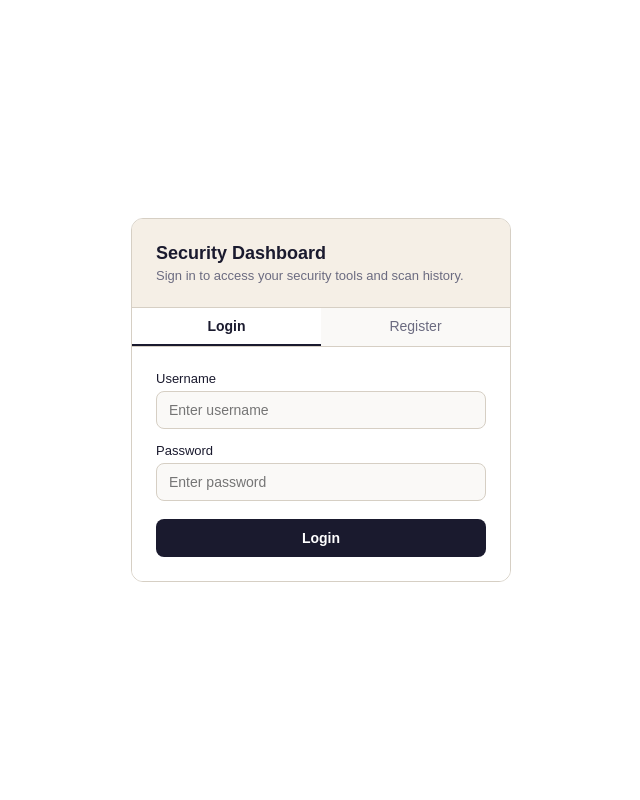
After one commit to nosrednah/security-dashboard, a Flask app: page /login in a window 1280 px wide. The commit adds this page. Shown: the whole page, without its empty margins (319-959 px from the left). Run offline with Flask 3, Linux system fonts and the light colour scheme.

Commit message:
Add user auth, SQLite database, and scan history

```diff
--- a/app.py
+++ b/app.py
@@ -1,20 +1,121 @@
-from flask import Flask, render_template, request, jsonify
+from flask import Flask, render_template, request, jsonify, redirect, url_for
+from flask_sqlalchemy import SQLAlchemy
+from flask_login import LoginManager, UserMixin, login_user, logout_user, login_required, current_user
+import bcrypt
 import requests
 import os
 from dotenv import load_dotenv
+from datetime import datetime
 
 load_dotenv()
 
 app = Flask(__name__)
+app.secret_key = os.getenv("SECRET_KEY", "dev-secret-change-in-prod")
+app.config["SQLALCHEMY_DATABASE_URI"] = "sqlite:///dashboard.db"
+app.config["SQLALCHEMY_TRACK_MODIFICATIONS"] = False
 
-@app.route('/')
+db = SQLAlchemy(app)
+login_manager = LoginManager(app)
+login_manager.login_view = "login_page"
+
+
+# --- Models ---
+
+class User(UserMixin, db.Model):
+    id = db.Column(db.Integer, primary_key=True)
+    username = db.Column(db.String(80), unique=True, nullable=False)
+    password_hash = db.Column(db.String(200), nullable=False)
+    scans = db.relationship("ScanHistory", backref="user", lazy=True)
+
+class ScanHistory(db.Model):
+    id = db.Column(db.Integer, primary_key=True)
+    user_id = db.Column(db.Integer, db.ForeignKey("user.id"), nullable=False)
+    scan_type = db.Column(db.String(20), nullable=False)
+    input_value = db.Column(db.String(300), nullable=False)
+    result = db.Column(db.String(300), nullable=False)
+    created_at = db.Column(db.DateTime, default=datetime.utcnow)
+
+
+with app.app_context():
+    db.create_all()
+
+
+@login_manager.user_loader
+def load_user(user_id):
+    return User.query.get(int(user_id))
+
+
+# --- Auth routes ---
+
+@app.route("/")
 def home():
-    return render_template('index.html')
+    if not current_user.is_authenticated:
+        return redirect(url_for("login_page"))
+    return render_template("index.html", username=current_user.username)
 
-@app.route('/check-email', methods=['POST'])
+@app.route("/login")
+def login_page():
+    return render_template("auth.html")
+
+@app.route("/register", methods=["POST"])
+def register():
+    data = request.get_json()
+    username = data.get("username", "").strip()
+    password = data.get("password", "")
+
+    if not username or not password:
+        return jsonify({"error": "Username and password required"}), 400
+    if User.query.filter_by(username=username).first():
+        return jsonify({"error": "Username already taken"}), 400
+
+    hashed = bcrypt.hashpw(password.encode(), bcrypt.gensalt())
+    user = User(username=username, password_hash=hashed.decode())
+    db.session.add(user)
+    db.session.commit()
+    login_user(user)
+    return jsonify({"success": True})
+
+@app.route("/login", methods=["POST"])
+def login():
+    data = request.get_json()
+    username = data.get("username", "").strip()
+    password = data.get("password", "")
+
+    user = User.query.filter_by(username=username).first()
+    if not user or not bcrypt.checkpw(password.encode(), user.password_hash.encode()):
+        return jsonify({"error": "Invalid username or password"}), 401
+
+    login_user(user)
+    return jsonify({"success": True})
+
+@app.route("/logout")
+@login_required
+def logout():
+    logout_user()
+    return redirect(url_for("login_page"))
+
+
+# --- History route ---
+
+@app.route("/history")
+@login_required
+def history():
+    scans = ScanHistory.query.filter_by(user_id=current_user.id).order_by(ScanHistory.created_at.desc()).limit(50).all()
+    return jsonify([{
+        "type": s.scan_type,
+        "input": s.input_value,
+        "result": s.result,
+        "time": s.created_at.strftime("%Y-%m-%d %H:%M")
+    } for s in scans])
+
+
+# --- Security tool routes ---
+
+@app.route("/check-email", methods=["POST"])
+@login_required
 def check_email():
     data = request.get_json()
-    email = data['email']
+    email = data["email"]
 
     url = "https://breachdirectory.p.rapidapi.com/"
     headers = {
@@ -22,19 +123,24 @@ def check_email():
         "X-RapidAPI-Host": "breachdirectory.p.rapidapi.com"
     }
     params = {"func": "auto", "term": email}
-
     response = requests.get(url, headers=headers, params=params)
     result = response.json()
 
     if result.get("success") and result.get("found") > 0:
-        return jsonify({'message': f'⚠️ Breach found! Your email appeared in {result["found"]} breach(es).'})
+        message = f"⚠️ Breach found! Your email appeared in {result['found']} breach(es)."
     else:
-        return jsonify({'message': '✅ Good news! No breaches found for this email.'})
+        message = "✅ Good news! No breaches found for this email."
 
-@app.route('/check-password', methods=['POST'])
+    db.session.add(ScanHistory(user_id=current_user.id, scan_type="Email", input_value=email, result=message))
+    db.session.commit()
+    return jsonify({"message": message})
+
+
+@app.route("/check-password", methods=["POST"])
+@login_required
 def check_password():
     data = request.get_json()
-    password = data['password']
+    password = data["password"]
 
     score = 0
     feedback = []
@@ -43,23 +149,19 @@ def check_password():
         score += 1
     else:
         feedback.append("At least 8 characters")
-
-    if any(char.isupper() for char in password):
+    if any(c.isupper() for c in password):
         score += 1
     else:
         feedback.append("Add uppercase letters")
-
-    if any(char.islower() for char in password):
+    if any(c.islower() for c in password):
         score += 1
     else:
         feedback.append("Add lowercase letters")
-
-    if any(char.isdigit() for char in password):
+    if any(c.isdigit() for c in password):
         score += 1
     else:
         feedback.append("Add numbers")
-
-    if any(char in '!@#$%^&*()_+-=[]{}|;:,.<>?' for char in password):
+    if any(c in "!@#$%^&*()_+-=[]{}|;:,.<>?" for c in password):
         score += 1
     else:
         feedback.append("Add special characters")
@@ -73,20 +175,22 @@ def check_password():
     else:
         strength = "Very Strong"
 
-    return jsonify({'strength': strength, 'score': score, 'feedback': feedback})
-@app.route('/check-url', methods=['POST'])
+    message = f"Strength: {strength}"
+    db.session.add(ScanHistory(user_id=current_user.id, scan_type="Password", input_value="(hidden)", result=message))
+    db.session.commit()
+    return jsonify({"strength": strength, "score": score, "feedback": feedback})
+
+
+@app.route("/check-url", methods=["POST"])
+@login_required
 def check_url():
     data = request.get_json()
-    url = data['url']
+    url = data["url"]
 
     api_key = os.getenv("GOOGLE_API_KEY")
     endpoint = f"https://safebrowsing.googleapis.com/v4/threatMatches:find?key={api_key}"
-
     payload = {
-        "client": {
-            "clientId": "security-dashboard",
-            "clientVersion": "1.0"
-        },
+        "client": {"clientId": "security-dashboard", "clientVersion": "1.0"},
         "threatInfo": {
             "threatTypes": ["MALWARE", "SOCIAL_ENGINEERING", "UNWANTED_SOFTWARE", "POTENTIALLY_HARMFUL_APPLICATION"],
             "platformTypes": ["ANY_PLATFORM"],
@@ -94,16 +198,18 @@ def check_url():
             "threatEntries": [{"url": url}]
         }
     }
-
     response = requests.post(endpoint, json=payload)
     result = response.json()
-    print(response.json())
 
     if result.get("matches"):
-        return jsonify({'message': '⚠️ Warning! This URL is dangerous.'})
+        message = "⚠️ Warning! This URL is dangerous."
     else:
-        return jsonify({'message': '✅ This URL appears to be safe.'})
+        message = "✅ This URL appears to be safe."
+
+    db.session.add(ScanHistory(user_id=current_user.id, scan_type="URL", input_value=url, result=message))
+    db.session.commit()
+    return jsonify({"message": message})
 
 
-if __name__ == '__main__':
+if __name__ == "__main__":
     app.run(debug=True)
--- a/requirements.txt
+++ b/requirements.txt
@@ -2,3 +2,6 @@ flask
 requests
 python-dotenv
 gunicorn
+flask-login
+flask-sqlalchemy
+bcrypt
--- /dev/null
+++ b/templates/auth.html
@@ -0,0 +1,158 @@
+<!DOCTYPE html>
+<html lang="en">
+<head>
+    <meta charset="UTF-8">
+    <meta name="viewport" content="width=device-width, initial-scale=1.0">
+    <title>Security Dashboard – Login</title>
+    <style>
+        * { box-sizing: border-box; margin: 0; padding: 0; }
+        body {
+            font-family: sans-serif;
+            background: #ffffff;
+            color: #1a1a2e;
+            min-height: 100vh;
+            display: flex;
+            align-items: center;
+            justify-content: center;
+        }
+        .card {
+            width: 100%;
+            max-width: 380px;
+            border: 1px solid #d6cfc4;
+            border-radius: 12px;
+            overflow: hidden;
+        }
+        .card-header {
+            background: #f5efe6;
+            padding: 1.5rem;
+            border-bottom: 1px solid #d6cfc4;
+        }
+        .card-header h1 { font-size: 18px; font-weight: 600; }
+        .card-header p { font-size: 13px; color: #6b6b80; margin-top: 4px; }
+        .tabs {
+            display: flex;
+            border-bottom: 1px solid #d6cfc4;
+            background: #faf9f7;
+        }
+        .tab {
+            flex: 1;
+            padding: 10px;
+            text-align: center;
+            font-size: 14px;
+            cursor: pointer;
+            color: #6b6b80;
+            border-bottom: 2px solid transparent;
+        }
+        .tab.active {
+            color: #1a1a2e;
+            font-weight: 600;
+            border-bottom: 2px solid #1a1a2e;
+            background: #ffffff;
+        }
+        .form-body { padding: 1.5rem; background: #ffffff; }
+        .form-group { margin-bottom: 14px; }
+        label { display: block; font-size: 13px; font-weight: 500; margin-bottom: 5px; }
+        input {
+            width: 100%;
+            padding: 10px 12px;
+            border: 1px solid #d6cfc4;
+            border-radius: 8px;
+            background: #faf9f7;
+            color: #1a1a2e;
+            font-size: 14px;
+        }
+        button[type="submit"] {
+            width: 100%;
+            padding: 11px;
+            background: #1a1a2e;
+            color: #fff;
+            border: none;
+            border-radius: 8px;
+            font-size: 14px;
+            font-weight: 700;
+            cursor: pointer;
+            margin-top: 4px;
+        }
+        button[type="submit"]:hover { background: #2e2e4a; }
+        .error {
+            margin-top: 12px;
+            padding: 10px 12px;
+            background: #fef2f2;
+            border: 1px solid #f87171;
+            color: #b91c1c;
+            border-radius: 8px;
+            font-size: 13px;
+            display: none;
+        }
+        .form-panel { display: none; }
+        .form-panel.active { display: block; }
+    </style>
+</head>
+<body>
+    <div class="card">
+        <div class="card-header">
+            <h1>Security Dashboard</h1>
+            <p>Sign in to access your security tools and scan history.</p>
+        </div>
+        <div class="tabs">
+            <div class="tab active" onclick="switchTab('login')">Login</div>
+            <div class="tab" onclick="switchTab('register')">Register</div>
+        </div>
+        <div class="form-body">
+            <div id="panel-login" class="form-panel active">
+                <div class="form-group">
+                    <label>Username</label>
+                    <input type="text" id="login-username" placeholder="Enter username" />
+                </div>
+                <div class="form-group">
+                    <label>Password</label>
+                    <input type="password" id="login-password" placeholder="Enter password" />
+                </div>
+                <button type="submit" onclick="doLogin()">Login</button>
+                <div class="error" id="login-error"></div>
+            </div>
+            <div id="panel-register" class="form-panel">
+                <div class="form-group">
+                    <label>Username</label>
+                    <input type="text" id="reg-username" placeholder="Choose a username" />
+                </div>
+                <div class="form-group">
+                    <label>Password</label>
+                    <input type="password" id="reg-password" placeholder="Choose a password" />
+                </div>
+                <button type="submit" onclick="doRegister()">Create Account</button>
+                <div class="error" id="reg-error"></div>
+            </div>
+        </div>
+    </div>
+
+    <script>
+function switchTab(tab) {
+    document.querySelectorAll('.tab').forEach(t => t.classList.remove('active'));
+    document.querySelectorAll('.form-panel').forEach(p => p.classList.remove('active'));
+    document.querySelector(`.tab:nth-child(${tab === 'login' ? 1 : 2})`).classList.add('active');
+    document.getElementById('panel-' + tab).classList.add('active');
+}
+
+async function doLogin() {
+    const username = document.getElementById('login-username').value;
+    const password = document.getElementById('login-password').value;
+    const err = document.getElementById('login-error');
+    const res = await fetch('/login', { method: 'POST', headers: {'Content-Type':'application/json'}, body: JSON.stringify({username, password}) });
+    const data = await res.json();
+    if (data.success) { window.location.href = '/'; }
+    else { err.textContent = data.error; err.style.display = 'block'; }
+}
+
+async function doRegister() {
+    const username = document.getElementById('reg-username').value;
+    const password = document.getElementById('reg-password').value;
+    const err = document.getElementById('reg-error');
+    const res = await fetch('/register', { method: 'POST', headers: {'Content-Type':'application/json'}, body: JSON.stringify({username, password}) });
+    const data = await res.json();
+    if (data.success) { window.location.href = '/'; }
+    else { err.textContent = data.error; err.style.display = 'block'; }
+}
+    </script>
+</body>
+</html>
```
Also changed, not shown: templates/index.html (+86 -0 lines).
